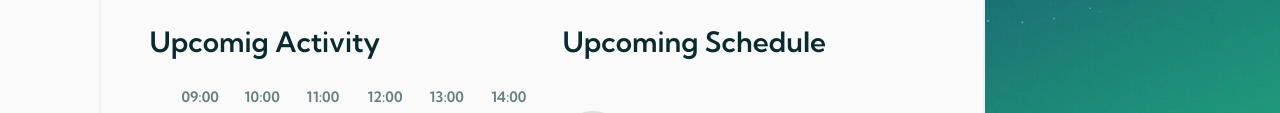
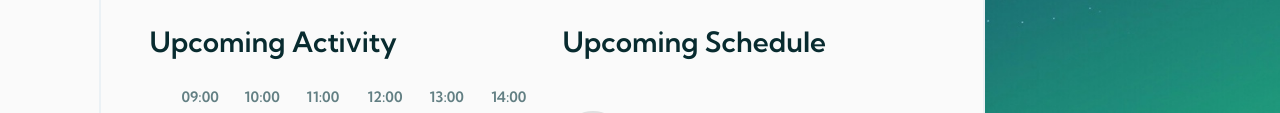
Before and after one commit to Te-Stack/Product-Admin-Dashboard, a website built with Vite: page index.html in a window 1280 px wide. Shown: the part 649-762 px from the top of the page. Built offline with nearby package versions, Linux system fonts and the light colour scheme.

Commit message:
Words Correction

```diff
--- a/index.html
+++ b/index.html
@@ -268,7 +268,7 @@
                                 </div>
                                 <div class="col-span-12 xl:col-span-6">
                                     <div class="upcoming-activity">
-                                        <h1 class="h-title">Upcomig Activity</h1>
+                                        <h1 class="h-title">Upcoming Activity</h1>
                                         <div class="activity-chart">
                                             <table>
                                                 <thead>
```
